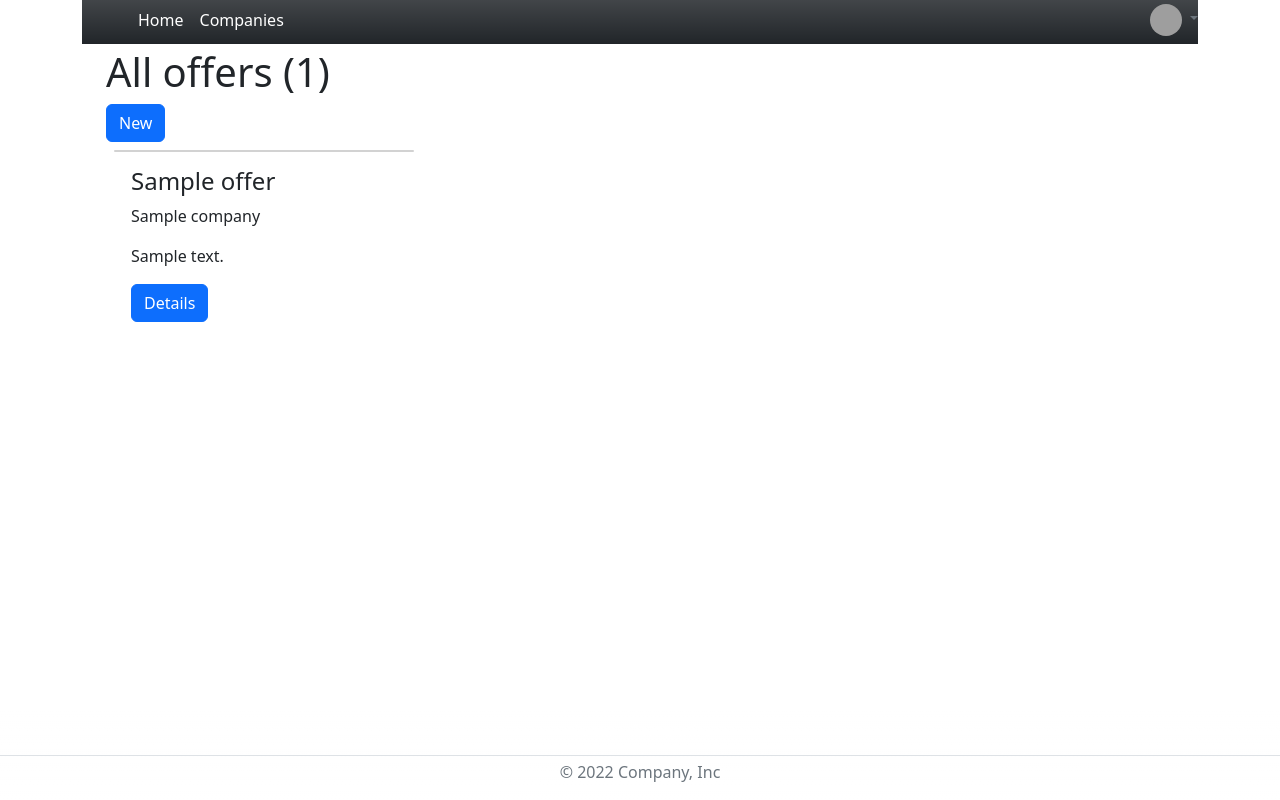
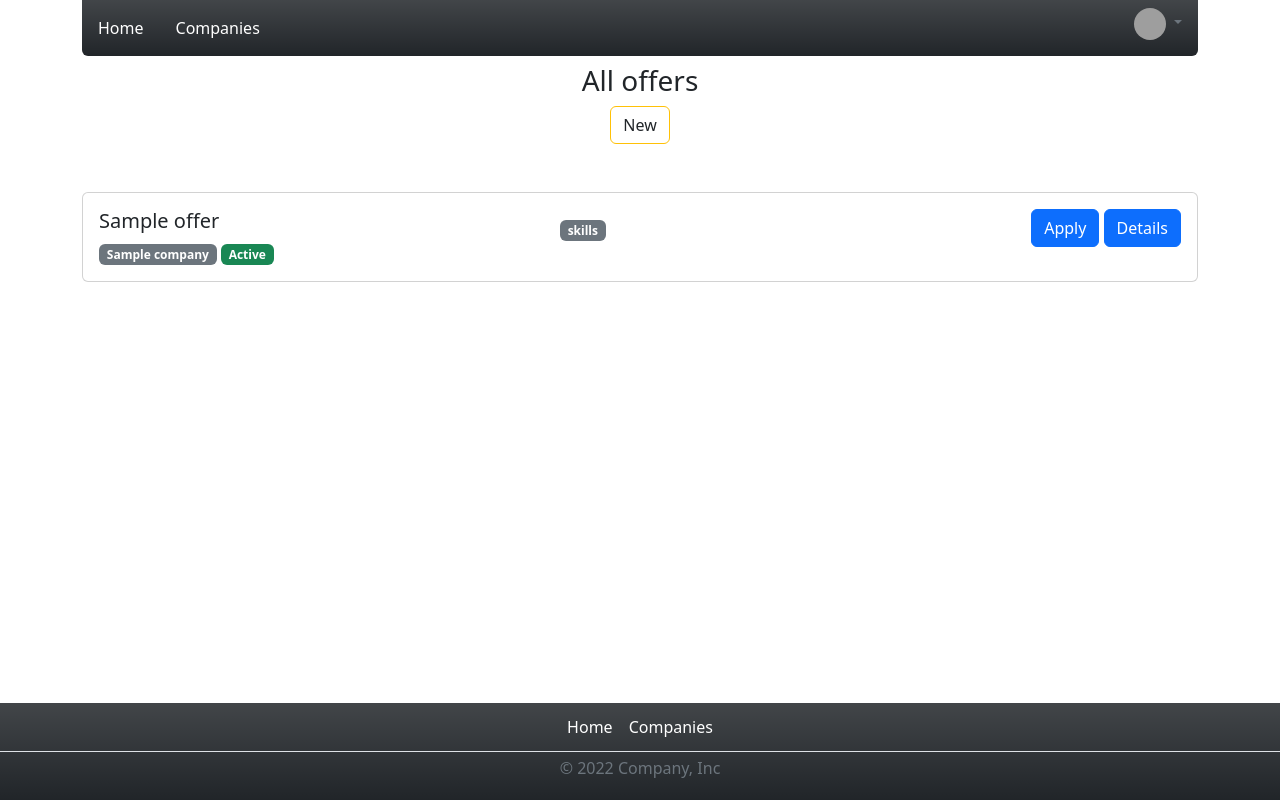
Before and after one commit to Kodaty8/Projet-Symfony, a Symfony app: template templates/offers/index.html.twig in a window 1280 px wide. Run offline with Twig, Linux system fonts and the light colour scheme; the template is opened without the code that fills it: most values are stand-ins (such as "Sample title", 1, 10 or a date in 2020); some libraries are stand-ins or nearby versions; grey boxes are pictures that could not be loaded.

Commit message:
add some css & redirect

```diff
--- a/assets/styles/app.css
+++ b/assets/styles/app.css
@@ -1,7 +1,3 @@
 body {
-    background-color: lightgray;
+    background-color: #F4FCFF;
 }
-
-h1 {
-    font-size:90px;
-}
--- a/composer.json
+++ b/composer.json
@@ -11,6 +11,7 @@
         "doctrine/doctrine-bundle": "^2.7",
         "doctrine/doctrine-migrations-bundle": "^3.2",
         "doctrine/orm": "^2.13",
+        "knplabs/knp-paginator-bundle": "^6.0",
         "phpdocumentor/reflection-docblock": "^5.3",
         "phpstan/phpdoc-parser": "^1.13",
         "sensio/framework-extra-bundle": "^6.2",
--- a/config/bundles.php
+++ b/config/bundles.php
@@ -14,4 +14,5 @@ return [
     Sensio\Bundle\FrameworkExtraBundle\SensioFrameworkExtraBundle::class => ['all' => true],
     Symfony\WebpackEncoreBundle\WebpackEncoreBundle::class => ['all' => true],
     Doctrine\Bundle\FixturesBundle\DoctrineFixturesBundle::class => ['dev' => true, 'test' => true],
+    Knp\Bundle\PaginatorBundle\KnpPaginatorBundle::class => ['all' => true],
 ];
--- a/templates/base.html.twig
+++ b/templates/base.html.twig
@@ -1,5 +1,5 @@
 <!DOCTYPE html>
-<html>
+<html class="h-100">
     <head>
         <meta charset="UTF-8">
         <title>{% block title %}Welcome!{% endblock %}</title>
@@ -12,42 +12,44 @@
             {{ encore_entry_script_tags('app') }}
         {% endblock %}
     </head>
-    <body>
+    <body class="d-flex flex-column h-100">
         <div class="container">
-            <header>
-            <div class="d-flex flex-wrap align-items-center justify-content-center justify-content-lg-start bg-dark bg-gradient pb-1 mb-1">
-                <a href="/" class="d-flex align-items-center mb-2 mb-lg-0 text-dark text-decoration-none">
-                    <svg class="bi me-2" width="40" height="32" role="img" aria-label="Bootstrap"><use xlink:href="#bootstrap"></use></svg>
-                </a>
-                <ul class="nav col-12 col-lg-auto me-lg-auto mb-2 justify-content-center mb-md-0">
-                    <li><a href="{{ path('offers') }}" class="text-white nav-link px-2 link-secondary">Home</a></li>
-                    <li><a href="{{ path('companies') }}" class="text-white nav-link px-2 link-secondary">Companies</a></li>
-                </ul>
-                <div class="dropdown text-end">
+            <header class="d-flex flex-wrap justify-content-center py-2 mb-2 bg-dark bg-gradient rounded-bottom">
+                <div class="me-md-auto">
+                    <ul class="nav nav-pills flex-column flex-sm-row">
+                        <li class="nav-item">
+                            <a class="nav-link text-white link-info" href="/">Home</a>
+                        </li>
+                        <li class="nav-item">
+                            <a class="nav-link text-white link-info" href="{{ path('companies') }}">Companies</a>
+                        </li>
+                    </ul>
+                </div>
+                <div class="dropdown text-end mx-3">
                     <a href="#" class=".bg-light.bg-gradient d-block link-secondary text-decoration-none dropdown-toggle" data-bs-toggle="dropdown" aria-expanded="false">
                         <img src="https://upload.wikimedia.org/wikipedia/commons/thumb/5/59/User-avatar.svg/1200px-User-avatar.svg.png" alt="mdo" width="32" height="32" class="rounded-circle">
                     </a>
                     <ul class="dropdown-menu text-small">
-                        <li><a class="dropdown-item" href="{{ path('users') }}">Profile</a></li>
+                        <li><a class="dropdown-item" href="/users/new/">Profile</a></li>
                         <li><hr class="dropdown-divider"></li>
                         <li><a class="dropdown-item" href="#">Sign out</a></li>
                     </ul>
                 </div>
-            </div>
             </header>
+        </div>
 
-            <main role="main" class="container">
-                {% block body %}{% endblock %}
-            </main>
+        <main role="main">
+            {% block body %}{% endblock %}
+        </main>
 
-            <footer class="page-footer fixed-bottom font-small bg-gradient">
+        <footer class="footer mt-auto font-small py-1 bg-dark bg-gradient">
                 <ul class="nav justify-content-center border-bottom pb-1 mb-1">
-                    <li class="nav-item"><a href="{{ path('offers') }}" class="text-white nav-link px-2 link-secondary">Home</a></li>
-                    <li class="nav-item"><a href="{{ path('companies') }}" class="text-white nav-link px-2 link-secondary">Companies</a></li>
+                    <li class="nav-item"><a href="{{ path('offers') }}" class="text-white nav-link px-2 link-info">Home</a></li>
+                    <li class="nav-item"><a href="{{ path('companies') }}" class="text-white nav-link px-2 link-info">Companies</a></li>
                 </ul>
                 <p class="text-center text-muted">© 2022 Company, Inc</p>
-            </footer>
-        </div>
+        </footer>
+
         <script src="https://cdn.jsdelivr.net/npm/bootstrap@5.2.2/dist/js/bootstrap.bundle.min.js" integrity="sha384-OERcA2EqjJCMA+/3y+gxIOqMEjwtxJY7qPCqsdltbNJuaOe923+mo//f6V8Qbsw3" crossorigin="anonymous"></script>
     </body>
 </html>
--- a/templates/offers/index.html.twig
+++ b/templates/offers/index.html.twig
@@ -4,19 +4,36 @@
 
 {% block body %}
     <div class="container">
-        <h1>All offers ({{ offers|length }})</h1>
-        <a href="/offers/new/" class="btn btn-primary">New</a>
-        <div class="d-flex flex-wrap align-items-center">
+        <div class="text-center mb-5">
+            <h3>All offers</h3>
+            <div class="lead">
+                <a class="btn btn-outline-warning link-dark" href="/offers/new/">New</a>
+            </div>
+        </div>
         {% for offer in offers %}
-            <div class="m-2 card" style="width:300px">
-                <div class="card-img-overlay">
-                    <h4 class="card-title">{{ offer.name }}</h4>
-                    <p class="card-text">{{ offer.company.name }}</p>
-                    <p class="card-text">{{ offer.description }}</p>
-                    <a href="/offers/new/{{ offer.id}}" class="btn btn-primary">Details</a>
+        <div class="card mb-3">
+            <div class="card-body">
+                <div class="d-flex flex-column flex-lg-row">
+                    <div class="row flex-fill">
+                        <div class="col-sm-5">
+                            <h4 class="h5">{{ offer.name }}</h4>
+                            <span class="badge bg-secondary">{{ offer.company.name }}</span> <span class="badge bg-success">Active</span>
+                        </div>
+                        <div class="col-sm-4 py-2">
+                            <span class="badge bg-secondary">skills</span>
+                        </div>
+                        <div class="col-sm-3 text-lg-end">
+                            <a href="#" class="btn btn-primary stretched-link">Apply</a>
+                            <a href="offer/{{ offer.id}}" class="btn btn-primary stretched-link">Details</a>
+                        </div>
+                    </div>
                 </div>
             </div>
+        </div>
         {% endfor %}
+        <div class="pagination pagination-sm">
+            {{ knp_pagination_render(offers) }}
         </div>
+
     </div>
 {% endblock %}
```
Also changed, not shown: src/Controller/CompaniesController.php (+20 -1 lines), src/Controller/OffersController.php (+21 -1 lines), templates/companies/index.html.twig (+14 -7 lines), templates/companies/show.html.twig (+27 -0 lines), templates/offers/show.html.twig (+29 -0 lines), assets/images/bg.jpg (added), 2 other files.
